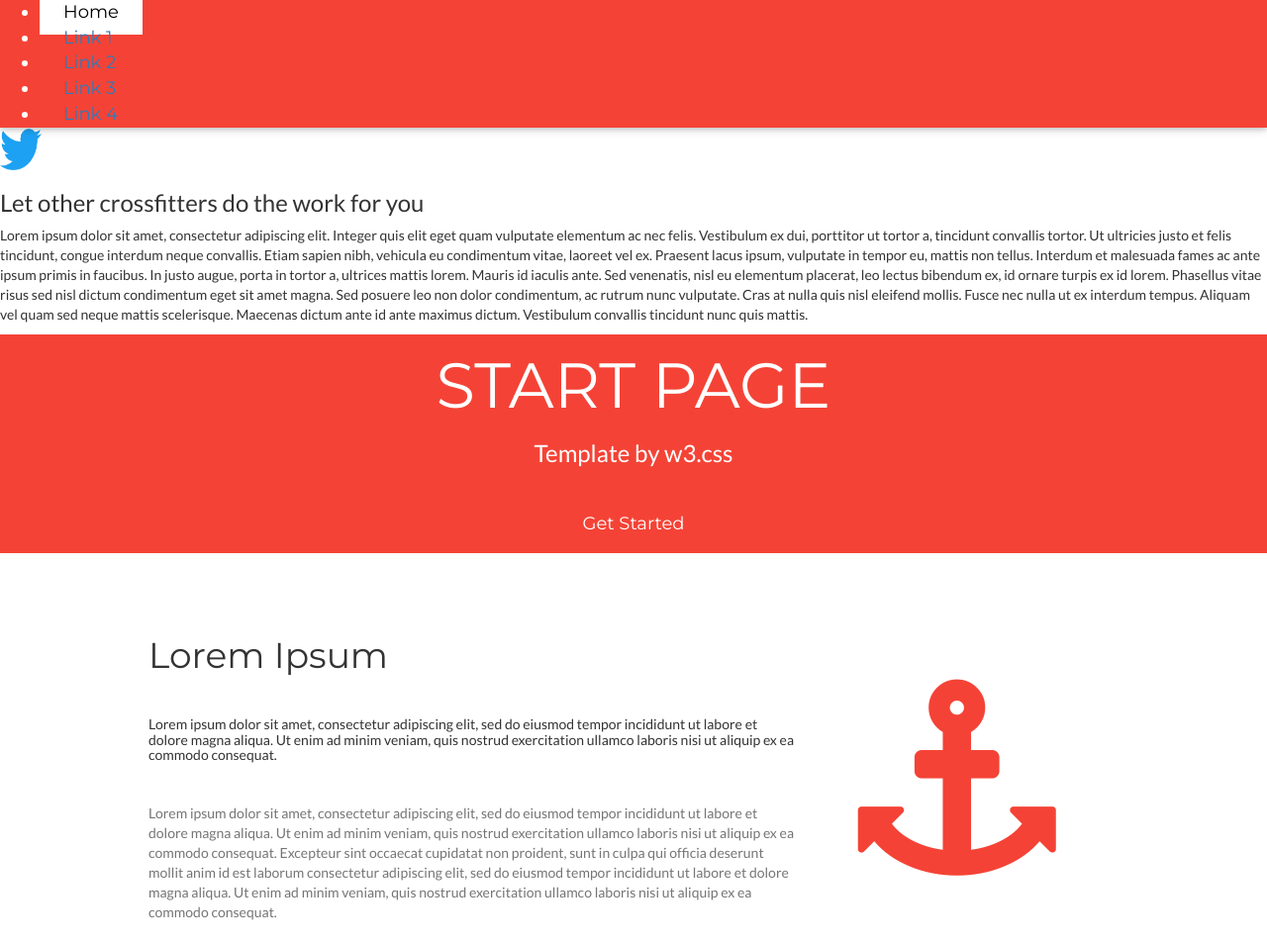
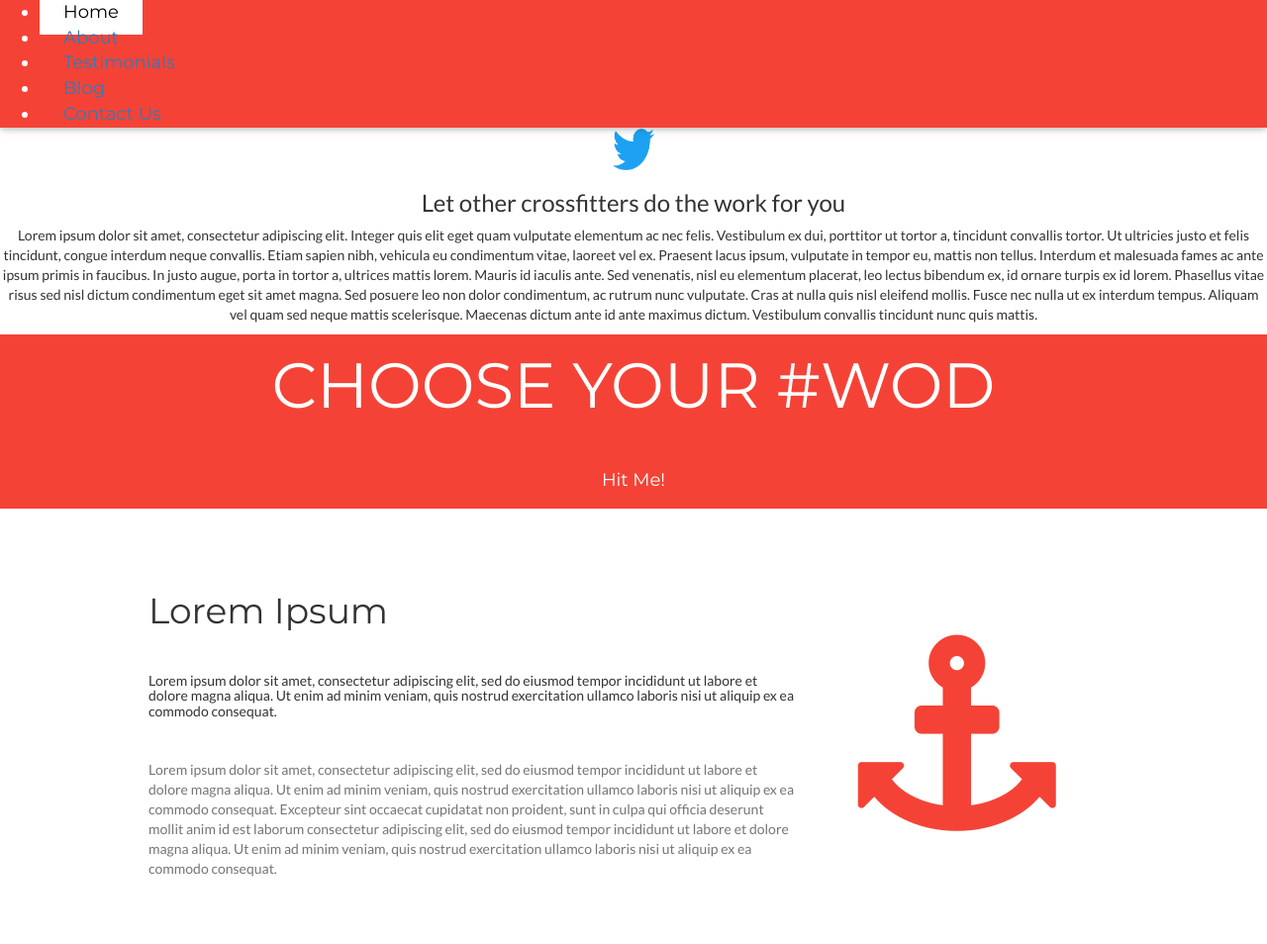
Before and after one commit to rjoe19/twitterwod, a website: page client/index.html in a window 1280 px wide. Shown: the top 954 px of the page at 99% size. Drawn offline with nearby package versions, Linux system fonts and the light colour scheme.

Commit message:
updated linter

```diff
--- a/client/index.html
+++ b/client/index.html
@@ -3,17 +3,18 @@
 <title>Twitter WOD</title>
 <meta name="viewport" content="width=device-width, initial-scale=1">
 <link rel="stylesheet" href="http://www.w3schools.com/lib/w3.css">
+<link rel="stylesheet" href="style.css">
 <link rel="stylesheet" href="https://fonts.googleapis.com/css?family=Lato">
 <link rel="stylesheet" href="https://fonts.googleapis.com/css?family=Montserrat">
 <link rel="stylesheet" href="https://cdnjs.cloudflare.com/ajax/libs/font-awesome/4.6.3/css/font-awesome.min.css">
 <link rel="stylesheet" href="https://maxcdn.bootstrapcdn.com/bootstrap/3.3.7/css/bootstrap.min.css" integrity="sha384-BVYiiSIFeK1dGmJRAkycuHAHRg32OmUcww7on3RYdg4Va+PmSTsz/K68vbdEjh4u" crossorigin="anonymous">
-
 <style>
   body,h1,h2,h3,h4,h5,h6 {font-family: "Lato", sans-serif}
   .w3-navbar,h1,button {font-family: "Montserrat", sans-serif}
   .fa-anchor,.fa-coffee {font-size:200px}
 </style>
 <body>
+  <article class="intro">
     <header>
       <br>
       <br>
@@ -29,16 +30,17 @@ body,h1,h2,h3,h4,h5,h6 {font-family: "Lato", sans-serif}
       magna. Sed posuere leo non dolor condimentum, ac rutrum nunc vulputate. Cras at nulla quis nisl eleifend mollis. Fusce nec nulla ut ex interdum tempus.
       Aliquam vel quam sed neque mattis scelerisque. Maecenas dictum ante id ante maximus dictum. Vestibulum convallis tincidunt nunc quis mattis.</p>
     </header>
+  </article>
 <!-- Navbar -->
 <ul class="w3-navbar w3-red w3-card-2 w3-top w3-left-align w3-large">
   <li class="w3-hide-medium w3-hide-large w3-opennav w3-right">
     <a class="w3-padding-large w3-hover-white w3-large w3-red" href="javascript:void(0);" onclick="myFunction()" title="Toggle Navigation Menu"><i class="fa fa-bars"></i></a>
   </li>
   <li><a href="#" class="w3-padding-large w3-white">Home</a></li>
-  <li class="w3-hide-small"><a href="#" class="w3-padding-large w3-hover-white">Link 1</a></li>
-  <li class="w3-hide-small"><a href="#" class="w3-padding-large w3-hover-white">Link 2</a></li>
-  <li class="w3-hide-small"><a href="#" class="w3-padding-large w3-hover-white">Link 3</a></li>
-  <li class="w3-hide-small"><a href="#" class="w3-padding-large w3-hover-white">Link 4</a></li>
+  <li class="w3-hide-small"><a href="#" class="w3-padding-large w3-hover-white">About</a></li>
+  <li class="w3-hide-small"><a href="#" class="w3-padding-large w3-hover-white">Testimonials</a></li>
+  <li class="w3-hide-small"><a href="#" class="w3-padding-large w3-hover-white">Blog</a></li>
+  <li class="w3-hide-small"><a href="#" class="w3-padding-large w3-hover-white">Contact Us</a></li>
 </ul>
 
 <!-- Navbar on small screens -->
@@ -53,9 +55,8 @@ body,h1,h2,h3,h4,h5,h6 {font-family: "Lato", sans-serif}
 
 <!-- Header -->
 <div class="w3-container w3-red w3-center w3-padding-128">
-  <h1 class="w3-margin w3-jumbo">START PAGE</h1>
-  <p class="w3-xlarge">Template by w3.css</p>
-  <button class="w3-btn w3-padding-16 w3-large w3-margin-top">Get Started</button>
+  <h1 class="w3-margin w3-jumbo">CHOOSE YOUR #WOD</h1>
+  <button class="w3-btn w3-padding-16 w3-large w3-margin-top">Hit Me!</button>
 </div>
 
 <!-- First Grid -->
--- a/client/style.css
+++ b/client/style.css
@@ -1,6 +1,10 @@
 
 .row::after {
-    content: "";
-    clear: both;
-    display: block;
+  content: "";
+  clear: both;
+  display: block;
 }
+
+.intro {
+  text-align: center;
+}
```
Also changed, not shown: 1 other file. Lines whose indentation alone changed are shown as unchanged.
